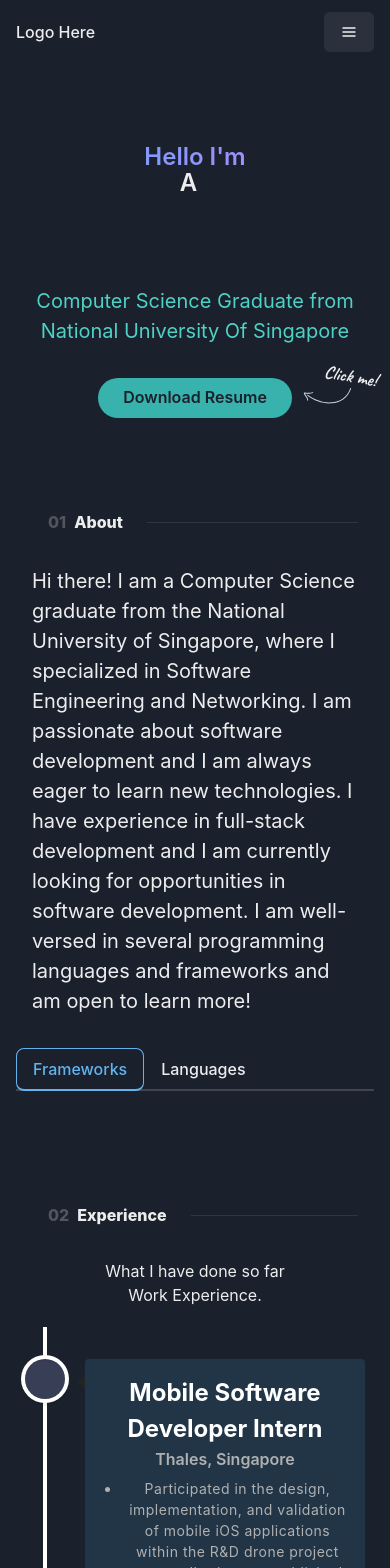
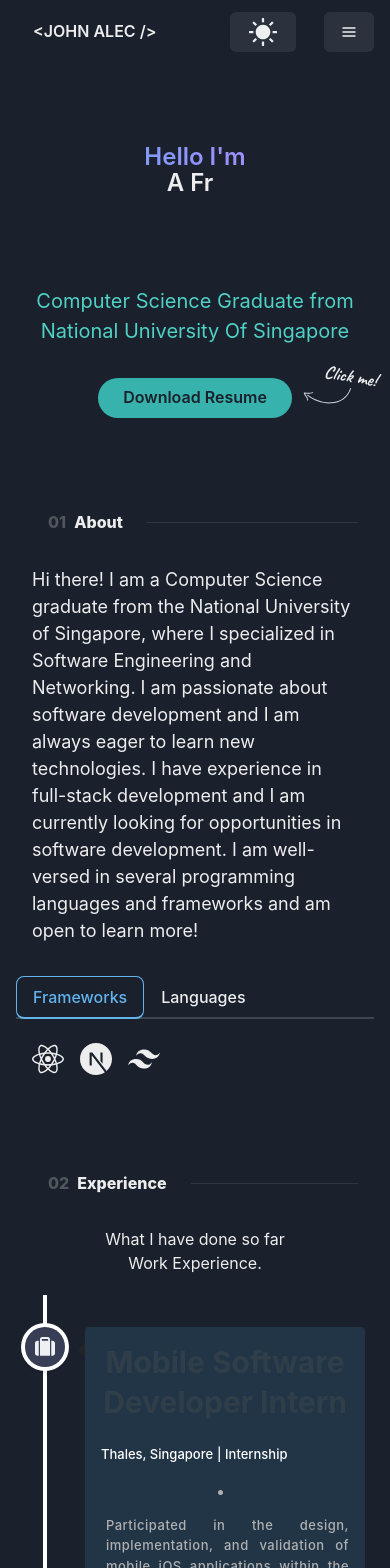
Before and after one commit to branzuelajohn/personal_portfolio, a React (Vite) app: page / in a window 390 px wide. Shown: the top 1568 px of the page. Built offline with nearby package versions, Linux system fonts and the light colour scheme.

Commit message:
Fix skills component and added responsive design to hero and about section

```diff
--- a/package.json
+++ b/package.json
@@ -15,6 +15,7 @@
     "@emotion/react": "^11.13.3",
     "@emotion/styled": "^11.13.0",
     "framer-motion": "^11.11.11",
+    "next-themes": "^0.4.3",
     "react": "^18.3.1",
     "react-dom": "^18.3.1",
     "react-icons": "^5.3.0",
--- a/src/components/Navbar.jsx
+++ b/src/components/Navbar.jsx
@@ -16,6 +16,7 @@ import {
   DrawerOverlay,
   DrawerContent,
   IconButton,
+  Center,
 } from '@chakra-ui/react';
 import {
   AiFillLinkedin,
@@ -54,7 +55,7 @@ const Navbar = () => {
   const theme = useTheme();
   const textColor = theme.colors.text[darkMode ? 'dark' : 'light'];
   const borderColor = useColorMode('black', 'white');
-  //  <Flex px={4} py={2} borderBottom={`1px solid ${borderColor}`}>
+
   return (
     <>
       <Flex
@@ -67,19 +68,19 @@ const Navbar = () => {
         alignItems={'center'}
         justifyContent={'space-between'}
         w="100%"
+        bg={useColorModeValue('white', 'gray.800')}
       >
         <Stack direction={'row'}>
-          <Link onClick={scrollToHero}>
-            <span>Logo Here</span>
-          </Link>
+          <Button variant="ghost" onClick={scrollToHero}>
+            <span>{'<JOHN ALEC />'}</span>
+          </Button>
           {isLargerThanMD ? (
             <>
-              {' '}
               <Link href="http://www.linkedin.com/in/johnalecmb" isExternal>
-                <Icon as={AiFillLinkedin} boxSize={8} />
+                <Icon as={AiFillLinkedin} boxSize={8} mt={1} />
               </Link>
               <Link href="mailto:branzuelajohn@gmail.com" isExternal>
-                <Icon as={AiOutlineMail} boxSize={8} />
+                <Icon as={AiOutlineMail} boxSize={8} mt={1} />
               </Link>
             </>
           ) : (
@@ -108,13 +109,13 @@ const Navbar = () => {
               <></>
             )}
 
-            {/* <Button onClick={toggleColorMode}>
+            <Button onClick={toggleColorMode}>
               {colorMode === 'light' ? (
                 <Icon as={AiFillMoon} boxSize={8} />
               ) : (
                 <Icon as={AiFillSun} boxSize={8} onClick={toggleColorMode} />
               )}{' '}
-            </Button> */}
+            </Button>
 
             {isLargerThanMD ? (
               <></>
@@ -141,15 +142,15 @@ const Navbar = () => {
                       <Button variant="ghost" onClick={scrollToAbout}>
                         Contact
                       </Button>
-                      <Link
+                      {/* <Link
                         href="http://www.linkedin.com/in/johnalecmb"
                         isExternal
                       >
-                        <Icon as={AiFillLinkedin} boxSize={8} />
+                        <Icon as={AiFillLinkedin} boxSize={6} mt={4} />
                       </Link>
                       <Link href="mailto:branzuelajohn@gmail.com" isExternal>
-                        <Icon as={AiOutlineMail} boxSize={8} />
-                      </Link>
+                        <Icon as={AiOutlineMail} boxSize={6} mt={4} />
+                      </Link> */}
                     </DrawerBody>
                   </DrawerContent>
                 </Drawer>
--- a/src/components/Skills.jsx
+++ b/src/components/Skills.jsx
@@ -1,24 +1,101 @@
+import React from 'react';
 import {
-  Stack,
+  Box,
+  Tab,
+  TabList,
+  TabPanel,
+  TabPanels,
+  Tabs,
+  Icon,
+  Text,
+  Tooltip,
   Flex,
-  Tabs,
-  TabList,
-  TabPanels,
-  TabPanel,
-  Tab,
 } from '@chakra-ui/react';
 
+import {
+  SiPython,
+  SiJavascript,
+  SiTypescript,
+  SiHtml5,
+  SiCss3,
+  SiReact,
+  SiNextdotjs,
+  SiTailwindcss,
+  SiMysql,
+} from 'react-icons/si';
+import {
+  FaPython,
+  FaJava,
+  FaJs,
+  FaNodeJs,
+  FaHtml5,
+  FaCss3Alt,
+} from 'react-icons/fa';
+
+const SkillIcon = ({ icon, label }) => (
+  <Box className="flex flex-col items-center justify-center p-4 rounded-lg hover:bg-gray-100 transition-colors duration-200">
+    <Icon as={icon} className="w-12 h-12 mb-2" />
+    <Text className="text-sm font-medium">{label}</Text>
+  </Box>
+);
+
 const Skills = () => {
+  const frameworks = [
+    { icon: SiReact, label: 'React' },
+    { icon: SiNextdotjs, label: 'Next.js' },
+    { icon: SiTailwindcss, label: 'Tailwind CSS' },
+  ];
+
+  const languages = [
+    { icon: SiPython, label: 'Python' },
+    { icon: SiJavascript, label: 'JavaScript' },
+    { icon: SiTypescript, label: 'TypeScript' },
+    { icon: SiHtml5, label: 'HTML5' },
+    { icon: SiCss3, label: 'CSS3' },
+    { icon: SiMysql, label: 'MySQL' },
+  ];
+
   return (
-    <Tabs>
+    <Tabs variant="line" colorScheme="blue" width="100%">
       <TabList>
         <Tab>Frameworks</Tab>
         <Tab>Languages</Tab>
       </TabList>
 
       <TabPanels>
-        <TabPanel></TabPanel>
-        <TabPanel></TabPanel>
+        {/* Frameworks Tab */}
+        <TabPanel>
+          <Flex alignItems="center" columnGap={4} marginTop={2} flexWrap="wrap">
+            {frameworks.map((framework, index) => (
+              <Tooltip
+                key={index}
+                label={framework.label}
+                aria-label={framework.label}
+              >
+                <Icon as={framework.icon} boxSize={8} />
+              </Tooltip>
+            ))}
+          </Flex>
+        </TabPanel>
+        {/* <Flex alignItems="center" columnGap={4} marginTop={2}>
+            {techStack.map((imageUrl, index) => (
+              <Image
+                key={`${imageUrl} - ${index}`}
+                src={imageUrl}
+                alt="Tech Stack Icon"
+                width={28}
+                height={28}
+              />
+            ))}
+          </Flex> */}
+        {/* Languages Tab */}
+        <TabPanel>
+          <Box display="flex" gap={4} justifyContent="center" flexWrap="wrap">
+            {languages.map((language, index) => (
+              <Icon key={index} as={language.icon} boxSize={8} />
+            ))}
+          </Box>
+        </TabPanel>
       </TabPanels>
     </Tabs>
   );
--- a/src/sections/About.jsx
+++ b/src/sections/About.jsx
@@ -33,36 +33,27 @@ const About = () => {
             <Divider orientation="horizontal"></Divider>
           </Stack>
 
-          {/* //TODO: A responsive functionality  */}
-          <Text color={'white.600'} fontSize={'xl'} px={4} textAlign={'left'}>
-            Hi there! I am a Computer Science graduate from the National
-            University of Singapore, where I specialized in Software Engineering
-            and Networking. I am passionate about software development and I am
-            always eager to learn new technologies. I have experience in
-            full-stack development and I am currently looking for opportunities
-            in software development. I am well-versed in several programming
-            languages and frameworks and am open to learn more!
-          </Text>
+          <Flex
+            direction={{ base: 'column', md: 'row' }}
+            gap={'2rem'}
+            alignItems={{ base: 'center', md: 'flex-start' }}
+          >
+            <Text color={'white.600'} fontSize={'lg'} px={4} textAlign={'left'}>
+              Hi there! I am a Computer Science graduate from the National
+              University of Singapore, where I specialized in Software
+              Engineering and Networking. I am passionate about software
+              development and I am always eager to learn new technologies. I
+              have experience in full-stack development and I am currently
+              looking for opportunities in software development. I am
+              well-versed in several programming languages and frameworks and am
+              open to learn more!
+            </Text>
 
-          <Skills />
+            <Skills />
+          </Flex>
         </Stack>
       </Container>
     </>
-    //   <Flex paddingTop={10}>
-    //   <Stack spacing={2}>
-    //     <Heading textColor="white">About Me</Heading>
-    //     <Text>
-    //       Hi there! I am a Computer Science graduate from the National
-    //       University of Singapore, where I specialized in Software Engineering
-    //       and Networking. I am passionate about software development and I am
-    //       always eager to learn new technologies. I have experience in
-    //       full-stack development and I am currently looking for opportunities in
-    //       software development. I am well-versed in several programming
-    //       languages and frameworks and am open to learn more!
-    //     </Text>
-    //   </Stack>
-    //   <Skills />
-    // </Flex>
   );
 };
 
--- a/src/sections/Experience.jsx
+++ b/src/sections/Experience.jsx
@@ -1,4 +1,15 @@
-import { Container, Stack, Box, HStack, Text, Divider } from '@chakra-ui/react';
+import {
+  Container,
+  Stack,
+  Box,
+  HStack,
+  Text,
+  Divider,
+  Flex,
+  Heading,
+  Icon,
+  useBreakpointValue,
+} from '@chakra-ui/react';
 import { motion } from 'framer-motion';
 import {
   VerticalTimeline,
@@ -7,13 +18,14 @@ import {
 import starbucks from '../assets/starbucks.png';
 import 'react-vertical-timeline-component/style.min.css';
 import PropTypes from 'prop-types';
+import { FaSuitcase } from 'react-icons/fa6';
 
 const experiences = [
   {
     title: 'Mobile Software Developer Intern',
     company_name: 'Thales, Singapore',
     icon: starbucks,
-    iconBg: '#383E56',
+    job_status: 'Internship',
     date: ' May 2021 - Aug 2021',
     points: [
       'Participated in the design, implementation, and validation of mobile iOS applications within the R&D drone project team, adhering to established processes and delivery standards using Swift',
@@ -26,7 +38,7 @@ const experiences = [
     title: 'Software Engineer Intern',
     company_name: 'Lalia, Singapore ',
     icon: starbucks,
-    iconBg: '#E6DEDD',
+    job_status: 'Internship',
     date: 'Dec 2021 - Jun 2022',
     points: [
       'Implemented search and filter functionality, pagination and optimized landing and profile pages using ReactJS and NextJS, reducing page load times.',
@@ -39,7 +51,7 @@ const experiences = [
     title: 'Fullstack Developer',
     company_name: 'Avaloq, Singapore',
     icon: starbucks,
-    iconBg: '#383E56',
+    job_status: 'Full-time',
     date: 'Feb 2024 - Aug 2024',
     points: [
       'Analyzed and resolved critical defects in Web and Mobile Banking solutions for APAC clients, utilizing Angular and Avaloq’s scripting language, ensuring uninterrupted banking operations',
@@ -51,52 +63,70 @@ const experiences = [
 ];
 
 const ExperienceCard = ({ experience }) => {
+  const contentStyle = useBreakpointValue({
+    base: {
+      background: '#213547',
+      color: '#fff',
+    },
+    md: {
+      background: '#213547',
+      color: '#fff',
+      width: '60%',
+      marginLeft: '-15%',
+      marginRight: '-15%',
+    },
+  });
   return (
     <VerticalTimelineElement
-      contentStyle={{
-        background: '#213547',
-        color: '#fff',
-      }}
+      contentStyle={contentStyle}
       contentArrowStyle={{ borderRight: '7px solid  #242424 ' }}
       date={experience.date}
-      iconStyle={{ background: experience.iconBg }}
+      iconStyle={{ background: '#383E56' }}
       icon={
-        <div
+        <Icon
+          as={FaSuitcase}
+          boxSize={8}
           style={{
-            display: 'flex',
-            justifyContent: 'center',
-            alignItems: 'center',
-            width: '100%',
-            height: '100%',
+            width: '50%',
+            height: '50%',
+            objectFit: 'contain',
+            transform: useBreakpointValue({
+              base: 'translate(2px, 2px)',
+              md: 'translate(-3px, -2px)',
+            }),
           }}
-        >
-          {/* <img
-            src={experience.icon}
-            alt={experience.company_name}
-            style={{ width: '60%', height: '60%', objectFit: 'contain' }}
-          /> */}
-        </div>
+        />
       }
     >
-      <div>
-        <h3 style={{ color: 'white', fontSize: '24px', fontWeight: 'bold' }}>
-          {experience.title}
-        </h3>
-        <p
-          style={{
-            margin: 0,
-            color: '#b0b0b0',
-            fontSize: '16px',
-            fontWeight: '600',
-          }}
-        >
-          {experience.company_name}
-        </p>
-      </div>
+      <Flex direction="column" rowGap={4}>
+        <Flex direction="column" rowGap={2}>
+          <Heading>{experience.title}</Heading>
+          <Text
+            fontWeight="semibold"
+            color="primary"
+            display="inline-flex"
+            columnGap={1}
+          >
+            {experience.company_name}{' '}
+            <Text as="span" color="text" fontWeight="medium">
+              {' '}
+              | {experience.job_status}
+            </Text>
+          </Text>
+        </Flex>
 
-      <ul
-        style={{ marginTop: '5px', listStyleType: 'disc', marginLeft: '20px' }}
-      >
+        {/* <Flex alignItems="center" columnGap={4} marginTop={2}>
+            {techStack.map((imageUrl, index) => (
+              <Image
+                key={`${imageUrl} - ${index}`}
+                src={imageUrl}
+                alt="Tech Stack Icon"
+                width={28}
+                height={28}
+              />
+            ))}
+          </Flex> */}
+
         {experience.points.map((point, index) => (
           <li
             key={`experience-point-${index}`}
@@ -107,10 +137,10 @@ const ExperienceCard = ({ experience }) => {
               letterSpacing: '0.5px',
             }}
           >
-            {point}
+            <Text textAlign="justify">{point}</Text>
           </li>
         ))}
-      </ul>
+      </Flex>
     </VerticalTimelineElement>
   );
 };
@@ -121,6 +151,7 @@ ExperienceCard.propTypes = {
     company_name: PropTypes.string.isRequired,
     icon: PropTypes.string,
     iconBg: PropTypes.string.isRequired,
+    job_status: PropTypes.string.isRequired,
     date: PropTypes.string.isRequired,
     points: PropTypes.arrayOf(PropTypes.string).isRequired,
   }).isRequired,
--- a/src/utils/CursorBlinker.jsx
+++ b/src/utils/CursorBlinker.jsx
@@ -1,5 +1,5 @@
 import { motion } from 'framer-motion';
-import { useColorModeValue } from '@chakra-ui/react';
+import { useColorModeValue, useBreakpointValue } from '@chakra-ui/react';
 
 const cursorVariants = {
   blinking: {
@@ -16,17 +16,23 @@ const cursorVariants = {
 
 export default function CursorBlinker() {
   const cursorColor = useColorModeValue('black', 'white'); // Light mode: black, Dark mode: white
+  const cursorHeight = useBreakpointValue({ base: '25px', md: '55px' });
+  const cursorWidth = useBreakpointValue({ base: '5px', md: '8px' });
+  const cursorTransform = useBreakpointValue({
+    base: 'translateY(4px)',
+    md: 'translateY(13px)',
+  });
   return (
     <motion.div
       variants={cursorVariants}
       animate="blinking"
       style={{
         display: 'inline-block',
-        height: '55px',
-        width: '8px',
+        height: cursorHeight,
+        width: cursorWidth,
         backgroundColor: cursorColor,
         marginLeft: '5px',
-        transform: 'translateY(10px)',
+        transform: cursorTransform,
       }}
     />
   );
```
